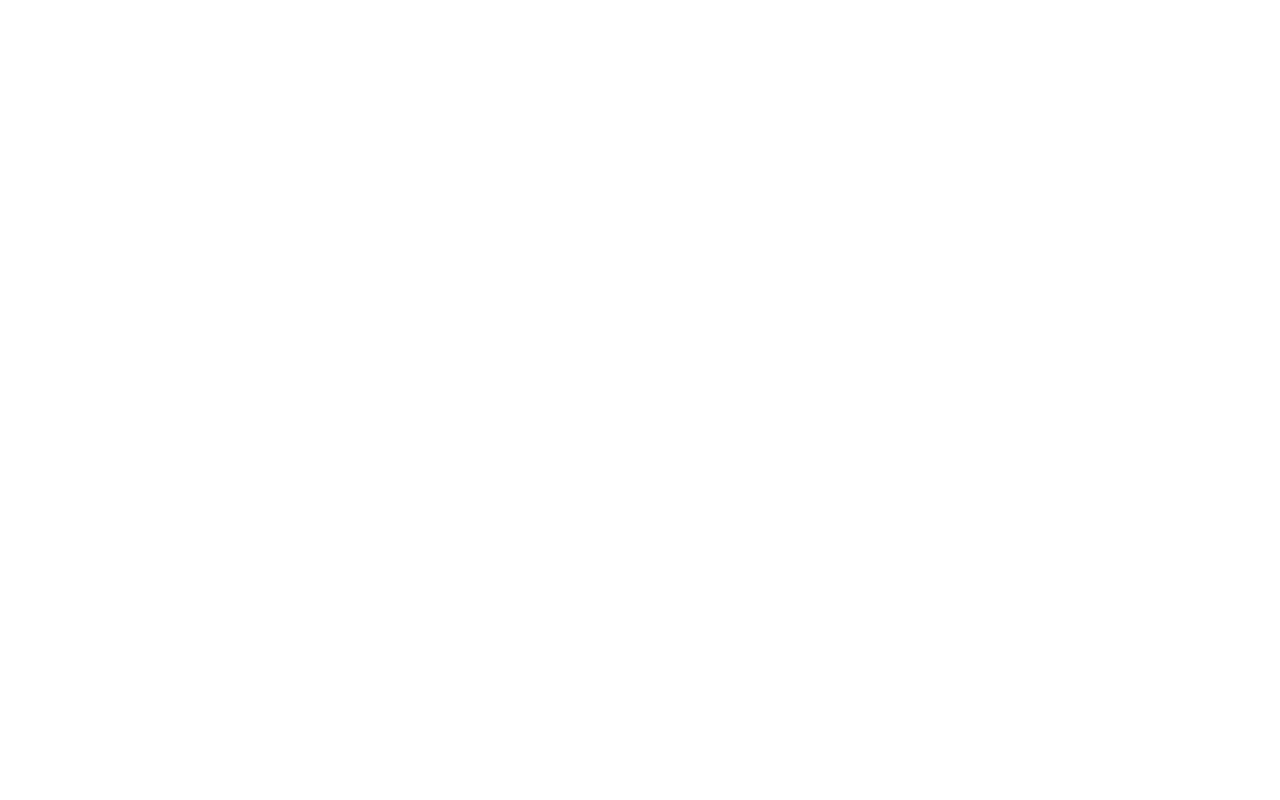
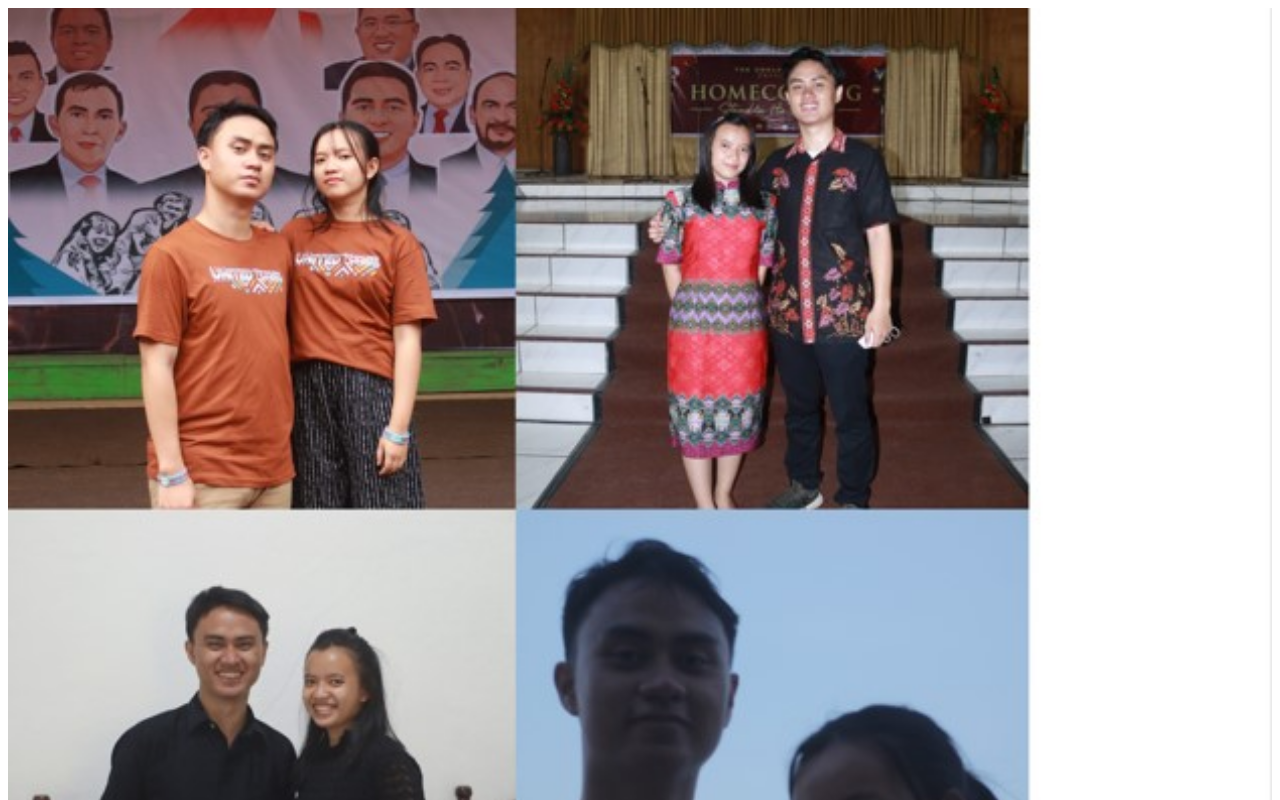
Before and after one commit to XAccount562/depitridapit, a plain HTML site: page index.html in a window 1280 px wide. Shown: the top 800 px of the page. Drawn offline with Linux system fonts and the light colour scheme.

Commit message:
Update index.html

```diff
--- a/index.html
+++ b/index.html
@@ -7,6 +7,6 @@
     <title>depitridapit</title>
 </head>
 <body>
-    <img src="print 10r bingkai 2x.png" alt="" style="display:block; width:100%;">
+    <img src="print 10r bingkai 2x.jpg" alt="" style="display:block; width:100%;">
 </body>
 </html>
```
